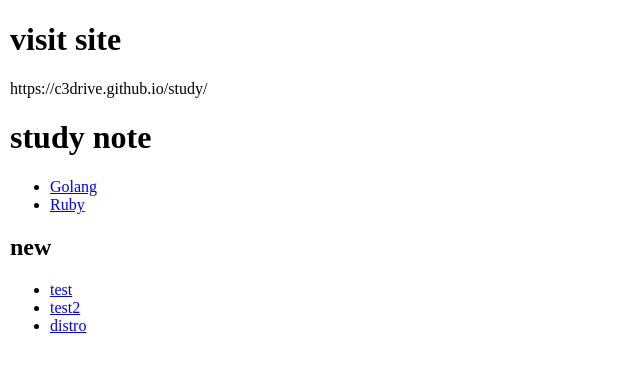
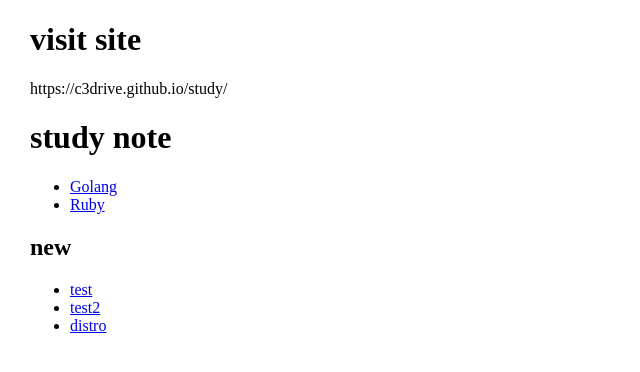
Before and after one commit to rfriends/rfriends, a Jekyll site: the page built from README.md, in a window 1280 px wide. Shown: the top 372 px of the page, without its empty margins (0-640 px from the left). Built offline with Jekyll 4.4.1, drawn with Linux system fonts in a browser that asks for light colours; our own code applies the rules of GitHub Pages for plain Markdown files; Markdown is read by kramdown in place of the engine named in the settings.

Commit message:
Update default.html

```diff
--- a/_layouts/default.html
+++ b/_layouts/default.html
@@ -5,7 +5,7 @@
     <title>{{ page.title }} - @rfriends</title>
     <style>
       body {
-margin: 0px 0px 0px 10px;
+margin: 0px 0px 0px 30px;
 padding: 0;
 }
 th,td {
```
